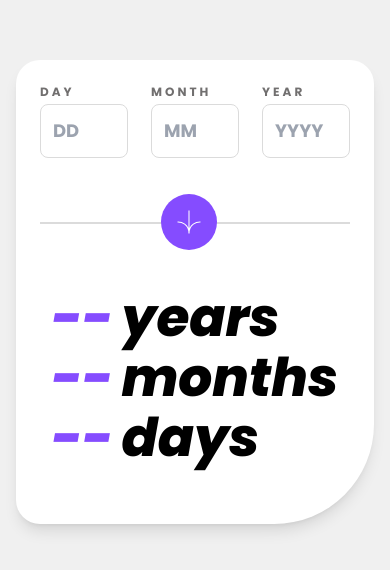
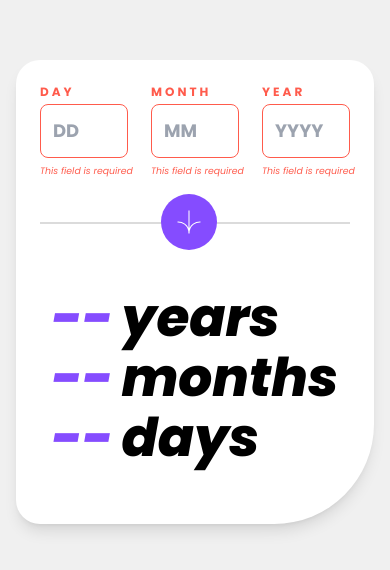
Before and after one commit to fkrunic/frontend-mentor-age-calculator-app, a Vue app: page / in a window 390 px wide. Shown: the part 146-716 px from the top of the page. Built offline with nearby package versions, Linux system fonts and the light colour scheme.

Commit message:
error display on mobile

```diff
--- a/src/App.vue
+++ b/src/App.vue
@@ -94,9 +94,9 @@ const isValidDate = (components: {year: number, month: number, day: number}): bo
         desktop:gap-8
         desktop:w-auto
         ">
-        <Entry :title="'DAY'" :placeholder="'DD'"></Entry>
-        <Entry :title="'MONTH'" :placeholder="'MM'"></Entry>
-        <Entry :title="'YEAR'" :placeholder="'YYYY'"></Entry>
+        <Entry :title="'DAY'" :placeholder="'DD'" :status="{ kind: 'invalid', err: 'This field is required' }"></Entry>
+        <Entry :title="'MONTH'" :placeholder="'MM'" :status="{ kind: 'invalid', err: 'This field is required' }"></Entry>
+        <Entry :title="'YEAR'" :placeholder="'YYYY'" :status="{ kind: 'invalid', err: 'This field is required' }"></Entry>
       </div>
 
       <!-- Divider -->
--- a/src/components/Entry.vue
+++ b/src/components/Entry.vue
@@ -1,20 +1,34 @@
 <script setup lang="ts">
+type Status
+  = { kind: 'valid' }
+  | { kind: 'invalid', err: string }
+
 defineProps<{
   title: string,
-  placeholder: string
+  placeholder: string,
+  status: Status
 }>()
+
+const inputBorder = (st: Status): string => {
+  return st.kind === 'invalid' ? 'border-soft-red' : 'border-light-gray'
+}
+
+const titleColor = (st: Status): string => {
+  return st.kind === 'invalid' ? 'text-soft-red' : 'text-smokey-gray'
+}
 </script>
 
 <template>
-  <div class="flex flex-col gap-1 desktop:gap-2">
+  <div class="relative flex flex-col gap-1 desktop:gap-2">
     <p class="
       text-xs
       tracking-[3px]
-      text-smokey-gray
 
       desktop:text-sm
       desktop:tracking-[0.2rem]
-      ">{{ title }}</p>
+      "
+      :class="titleColor(status)"
+      >{{ title }}</p>
     <input
       class="
         w-[5.5rem]
@@ -27,13 +41,23 @@ defineProps<{
         border-solid
         border-[1px]
 
-        border-light-gray
-
         desktop:w-40
         desktop:p-4
         desktop:text-3xl
         "
       type="text"
+      :class="inputBorder(status)"
       :placeholder="placeholder">
+      <p class="
+        absolute
+        w-28
+
+        top-20
+
+        text-[7pt]
+        italic
+        text-soft-red
+        " v-if="status.kind === 'invalid'"
+        >{{ status.err }}</p>
   </div>
 </template>
--- a/tailwind.config.js
+++ b/tailwind.config.js
@@ -16,7 +16,8 @@ export default {
       'off-white': 'hsl(0, 0%, 94%)',
       'light-gray': 'hsl(0, 0%, 86%)',
       'smokey-gray': 'hsl(0, 1%, 44%)',
-      'off-black': 'hsl(0, 0%, 8%)'
+      'off-black': 'hsl(0, 0%, 8%)',
+      'soft-red': 'hsl(5, 100%, 65%)'
     },
     fontFamily: {
       poppins: 'Poppins, sans-serif'
```
